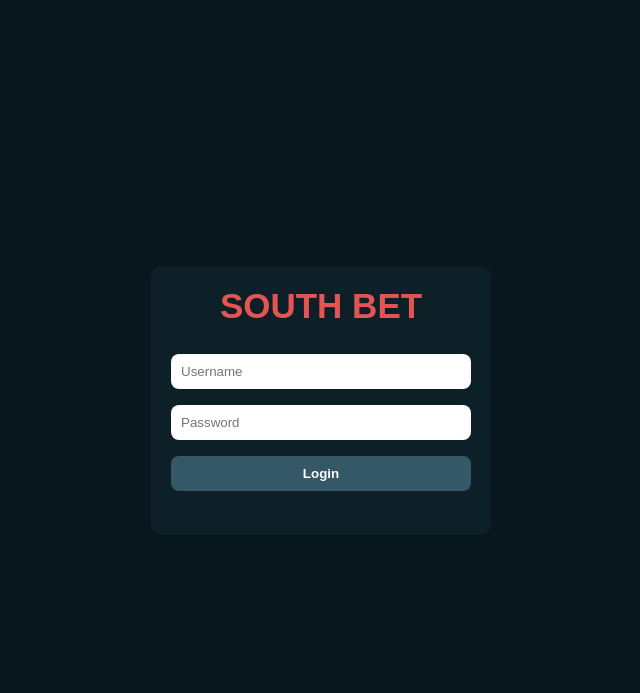
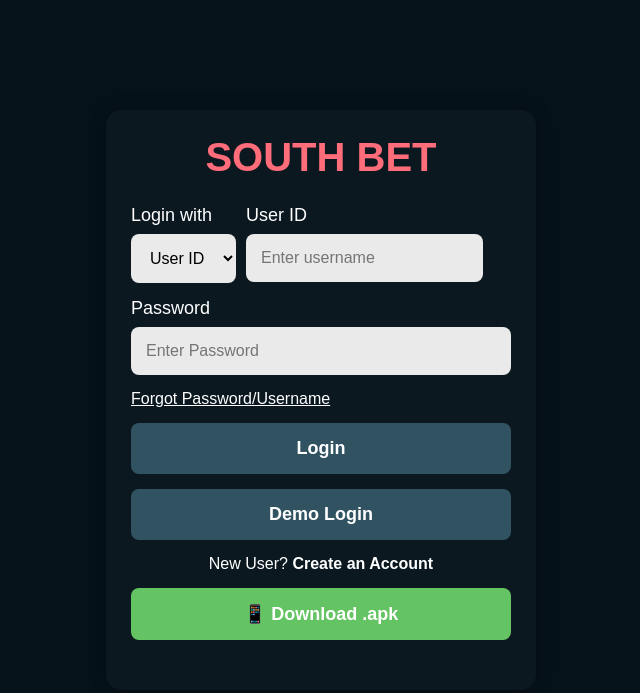
Before and after one commit to Kiran5601/Southbet, a plain HTML site: page index.html in a window 1280 px wide. Shown: the whole page, without its empty margins (319-959 px from the left). Drawn offline with Linux system fonts and the light colour scheme.

Commit message:
Update index.html

```diff
--- a/index.html
+++ b/index.html
@@ -1,62 +1,170 @@
+
 <!DOCTYPE html>
 <html>
 <head>
 <title>South Bet</title>
+
 <style>
 body{
-background:#08161d;
-font-family:Arial;
+margin:0;
+font-family:Arial,sans-serif;
+background:#06121a;
 display:flex;
 justify-content:center;
 align-items:center;
 height:100vh;
-margin:0;
 color:white;
 }
-.box{
-background:#0d2028;
-padding:20px;
-width:300px;
-border-radius:10px;
+
+.container{
+width:90%;
+max-width:380px;
+background:#0b1820;
+padding:25px;
+border-radius:15px;
+box-shadow:0 0 15px rgba(0,0,0,.4);
 }
+
 .logo{
 text-align:center;
-font-size:35px;
-color:#e45454;
+font-size:40px;
 font-weight:bold;
-margin-bottom:20px;
+color:#ff6d7a;
+margin-bottom:25px;
 }
-input,button{
+
+.row{
+display:flex;
+gap:10px;
+}
+
+select,input{
 width:100%;
-padding:10px;
-margin:8px 0;
+padding:15px;
+border:none;
 border-radius:8px;
+background:#eaeaea;
+font-size:16px;
+box-sizing:border-box;
+margin-bottom:15px;
+}
+
+label{
+display:block;
+margin-bottom:8px;
+font-size:18px;
+}
+
+.link{
+color:white;
+text-decoration:underline;
+margin-bottom:15px;
+display:inline-block;
+}
+
+button{
+width:100%;
+padding:15px;
 border:none;
-box-sizing:border-box;
+border-radius:8px;
+font-size:18px;
+font-weight:bold;
+margin-bottom:15px;
+cursor:pointer;
 }
-button{
-background:#355866;
+
+.login{
+background:#315361;
 color:white;
+}
+
+.demo{
+background:#315361;
+color:white;
+}
+
+.apk{
+background:#64c363;
+color:white;
+}
+
+.signup{
+text-align:center;
+margin-bottom:15px;
+}
+
+.signup span{
 font-weight:bold;
 }
+
+#msg{
+font-size:18px;
+text-align:center;
+margin-top:10px;
+}
 </style>
+
 </head>
+
 <body>
-<div class="box">
-<div class="logo">SOUTH BET</div>
-<input id="user" placeholder="Username">
-<input id="pass" type="password" placeholder="Password">
-<button onclick="login()">Login</button>
-<p id="msg"></p>
+
+<div class="container">
+
+<div class="logo">
+SOUTH BET
+</div>
+
+<div class="row">
+<div>
+<label>Login with</label>
+<select>
+<option>User ID</option>
+</select>
+</div>
+
+<div>
+<label>User ID</label>
+<input id="user" placeholder="Enter username">
+</div>
+</div>
+
+<label>Password</label>
+<input id="pass" type="password" placeholder="Enter Password">
+
+<a class="link">Forgot Password/Username</a>
+
+<button class="login" onclick="login()">Login</button>
+
+<button class="demo">Demo Login</button>
+
+<div class="signup">
+New User? <span>Create an Account</span>
+</div>
+
+<button class="apk">
+📱 Download .apk
+</button>
+
+<div id="msg"></div>
+
 </div>
 
 <script>
+
 function login(){
-if(user.value=="kiran5601" && pass.value=="Lucky@5601")
+
+let u=user.value;
+let p=pass.value;
+
+if(u==="kiran5601" && p==="Lucky@5601"){
 msg.innerHTML="⛔ User blocked";
-else
+}
+else{
 msg.innerHTML="❌ User does not exist";
 }
+
+}
+
 </script>
 
 </body>
```
